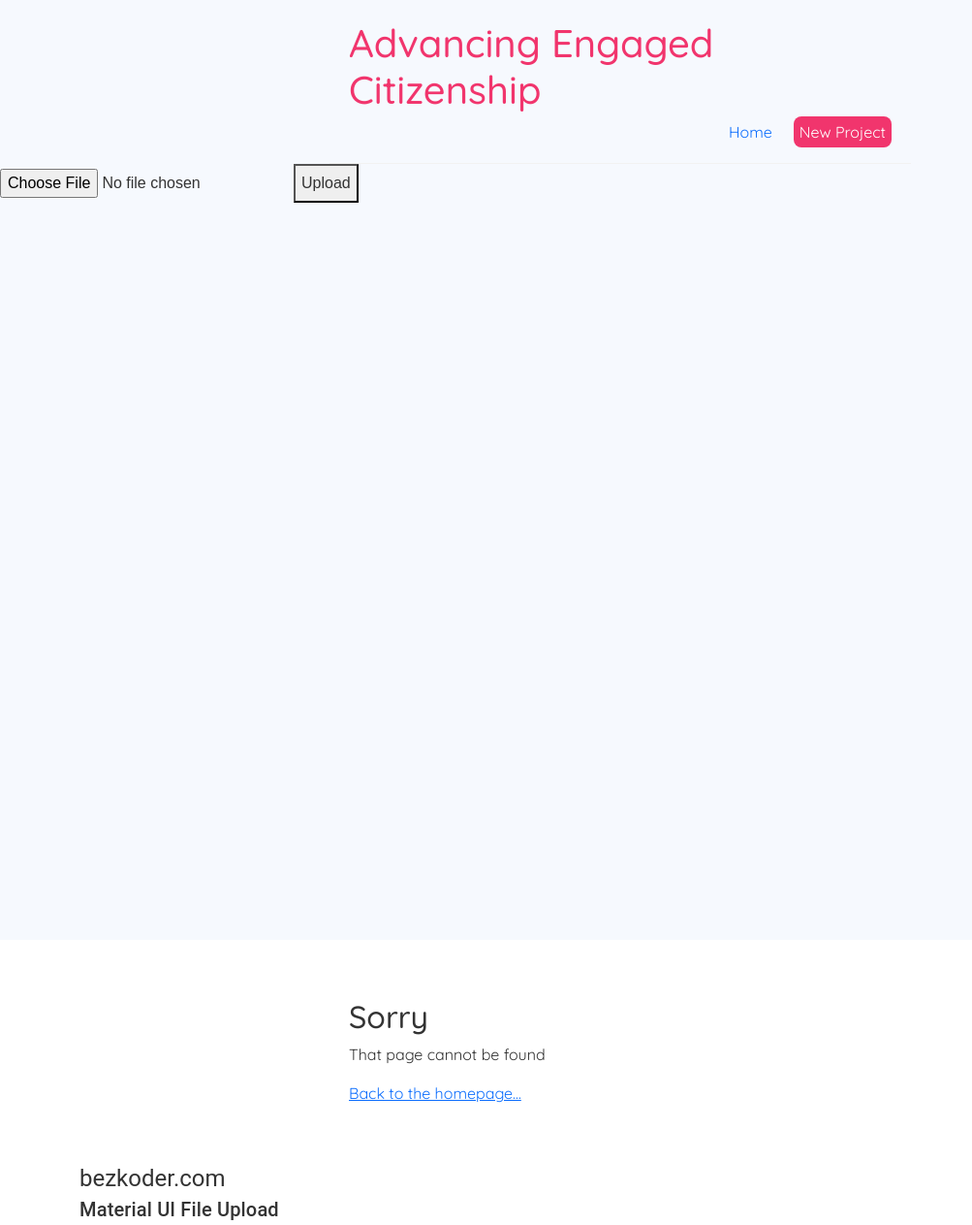
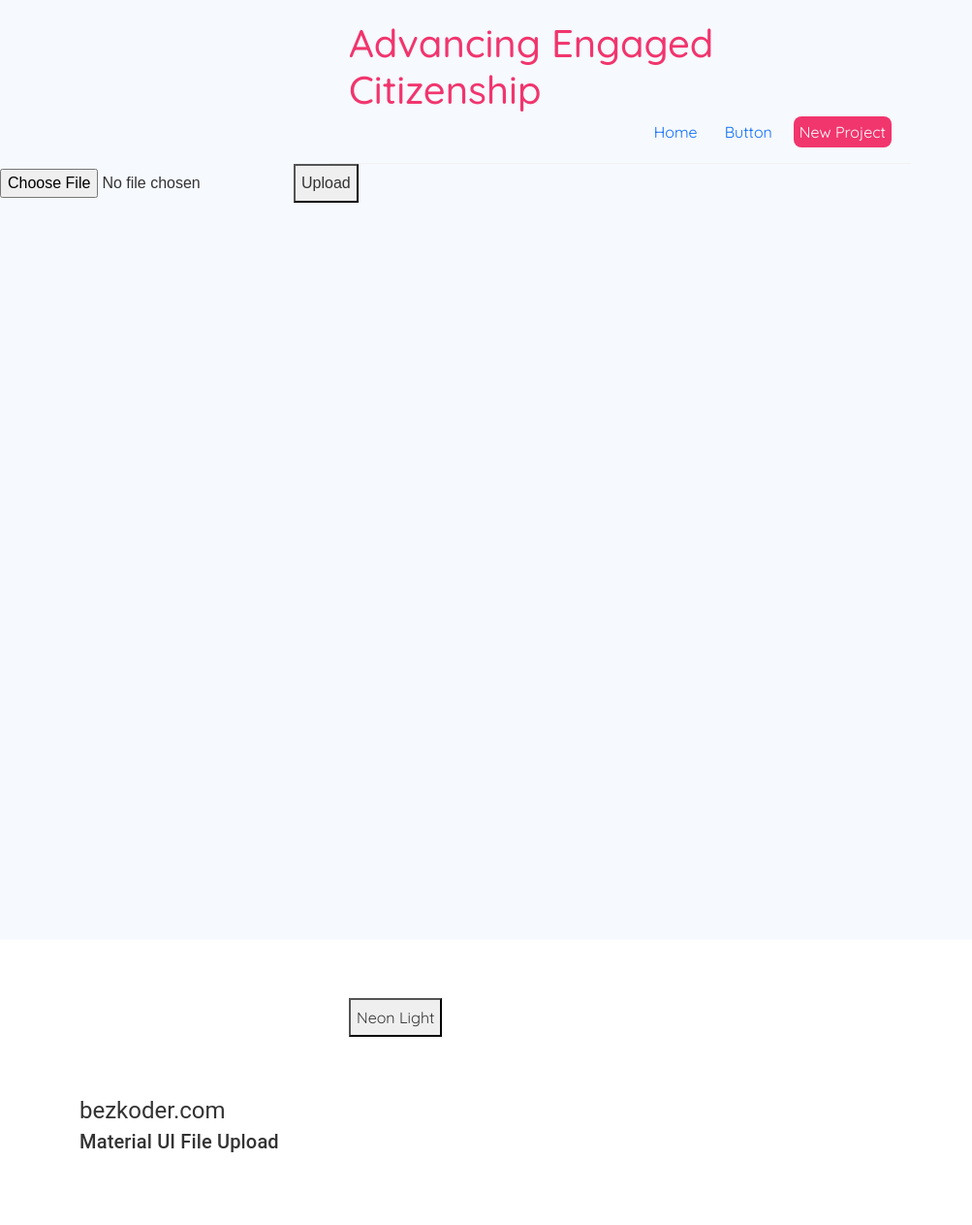
Before and after one commit to DouglasVDM/aec-test, a React (Create React App) app: page /button in a window 1280 px wide. Shown: the whole page at 97% size, without its empty margins (0-1003 px from the left). After the commit the page ends 1193 px from the top, so only its background shows below. Built offline with nearby package versions, Linux system fonts and the light colour scheme; the HTML template or start-up script is replaced by a standard one.

Commit message:
add neon button route

```diff
--- a/src/App.js
+++ b/src/App.js
@@ -8,6 +8,7 @@ import ImageUpload from './components/ImageUpload';
 import { Typography } from '@material-ui/core';
 import FileUpload from './FileUpload';
 import MultiStepForm from './components/AddProposal';
+import NeonButton from './components/buttons/NeonButton';
 
 
 function App() {
@@ -20,6 +21,9 @@ function App() {
           <Switch>
             <Route exact path="/">
               <Home />
+            </Route>
+            <Route exact path="/button">
+              <NeonButton />
             </Route>
             <Route exact path="/multi-step-form">
               <MultiStepForm />
--- a/src/Navbar.js
+++ b/src/Navbar.js
@@ -6,6 +6,7 @@ const Navbar = () => {
       <h1>Advancing Engaged Citizenship</h1>
       <div className="links">
         <Link to="/">Home</Link>
+        <Link to="/button">Button</Link>
         <Link to="/create" style={{
           color: 'white',
           backgroundColor: '#f1356d',
--- /dev/null
+++ b/src/components/buttons/NeonButton.js
@@ -0,0 +1,11 @@
+import React from 'react'
+
+const NeonButton = () => {
+  return (
+    <div>
+      <button className="neon">Neon Light</button>
+    </div>
+  )
+}
+
+export default NeonButton
```
